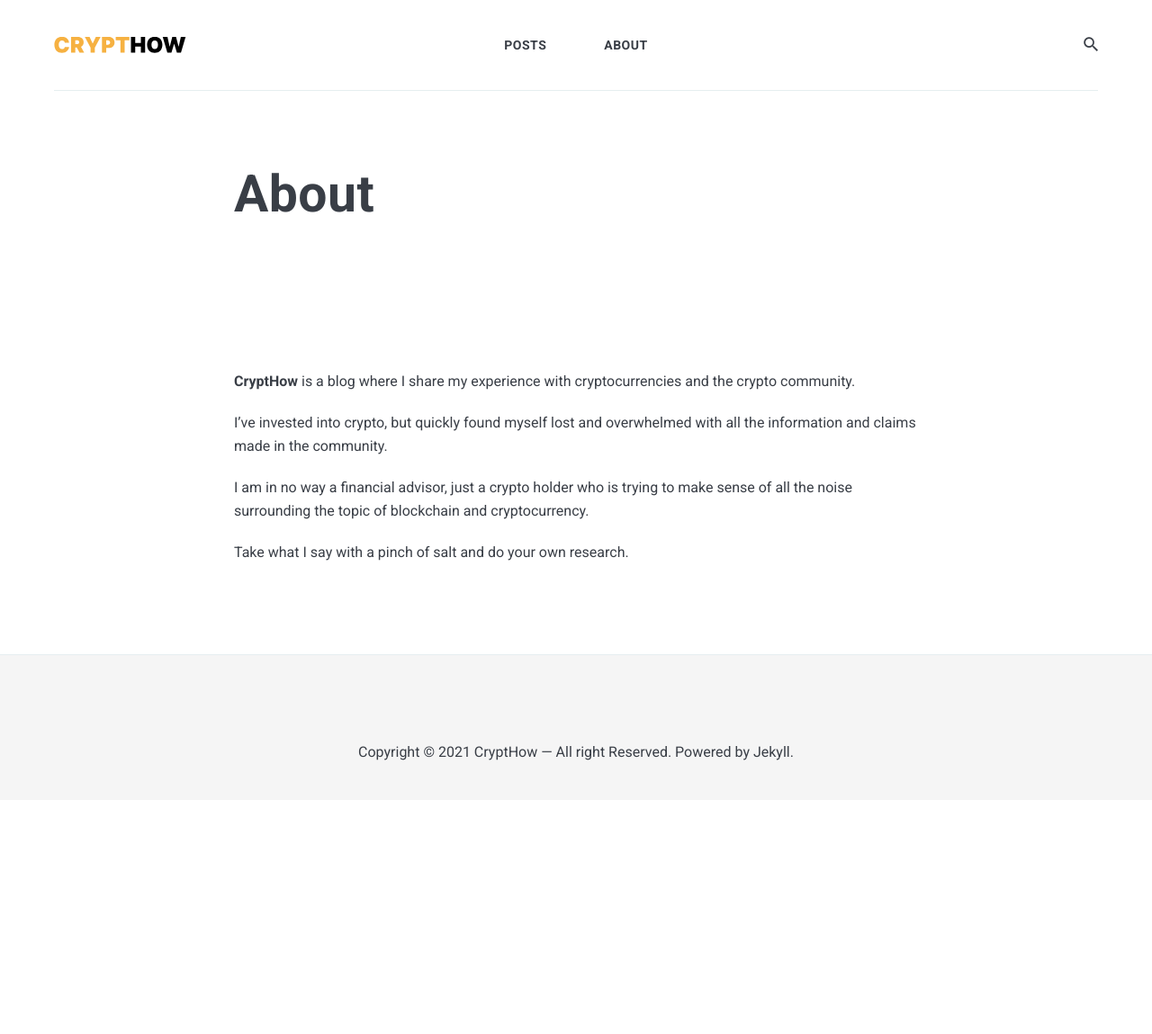
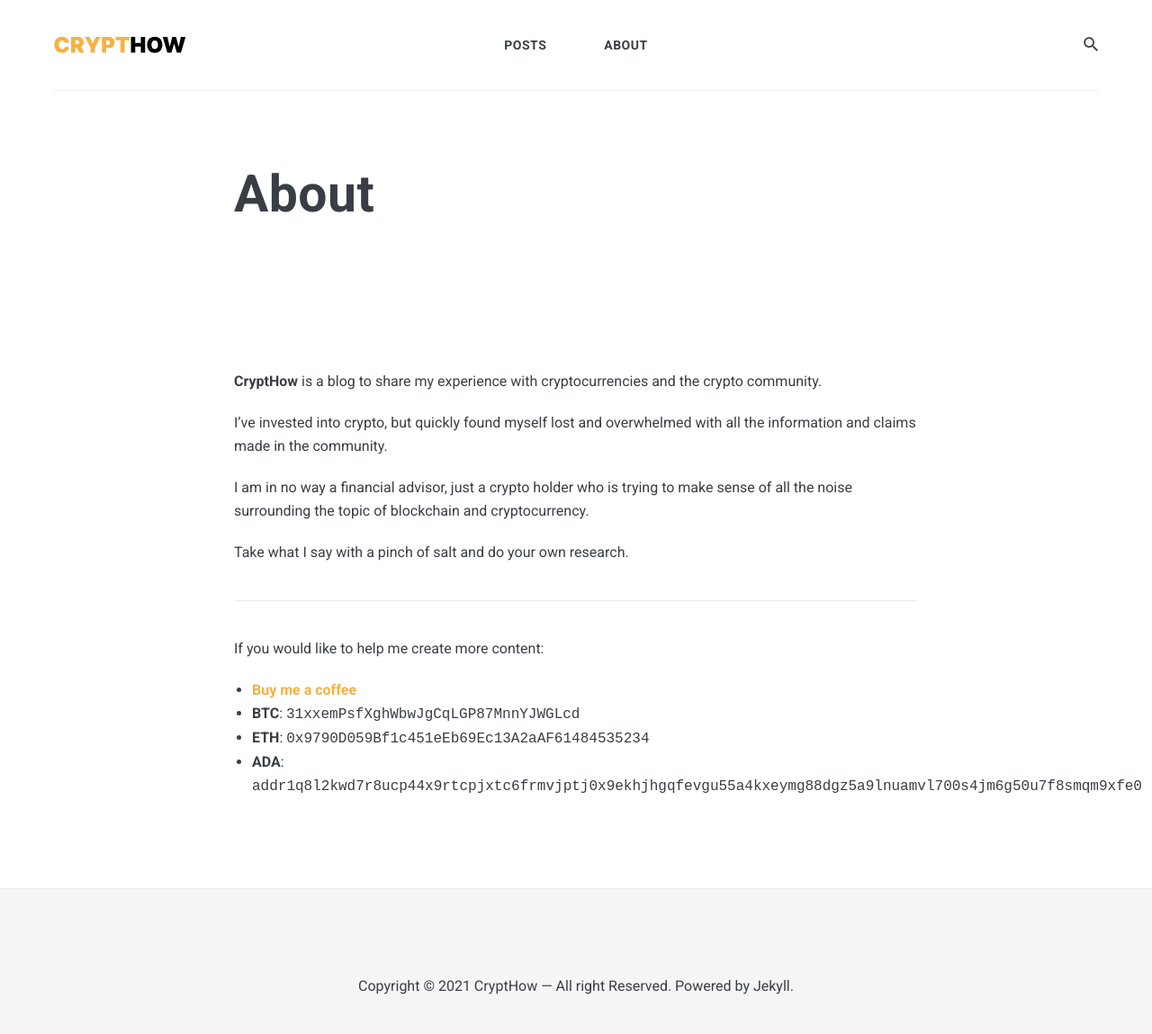
Before and after one commit to crypthow/crypthow.github.io, a Jekyll site: the page built from _pages/about.md, in a window 1280 px wide. Shown: the whole page at 90% size. Built offline with Jekyll 4.4.1, drawn with Linux system fonts in a browser that asks for light colours; nearby versions of some CDN libraries; before the commit the page ends 900 px from its top, so only the background shows below that.

Commit message:
Share support info on about page

```diff
--- a/_pages/about.md
+++ b/_pages/about.md
@@ -4,10 +4,19 @@ title: About
 permalink: /about/
 ---
 
-**CryptHow** is a blog where I share my experience with cryptocurrencies and the crypto community.
+**CryptHow** is a blog to share my experience with cryptocurrencies and the crypto community.
 
 I've invested into crypto, but quickly found myself lost and overwhelmed with all the information and claims made in the community.
 
 I am in no way a financial advisor, just a crypto holder who is trying to make sense of all the noise surrounding the topic of blockchain and cryptocurrency.
 
 Take what I say with a pinch of salt and do your own research.
+
+-------------
+
+If you would like to help me create more content:
+
+- **[Buy me a coffee](https://www.buymeacoffee.com/crypthow)**
+- **BTC**: `31xxemPsfXghWbwJgCqLGP87MnnYJWGLcd`
+- **ETH**: `0x9790D059Bf1c451eEb69Ec13A2aAF61484535234`
+- **ADA**: `addr1q8l2kwd7r8ucp44x9rtcpjxtc6frmvjptj0x9ekhjhgqfevgu55a4kxeymg88dgz5a9lnuamvl700s4jm6g50u7f8smqm9xfe0`
```
